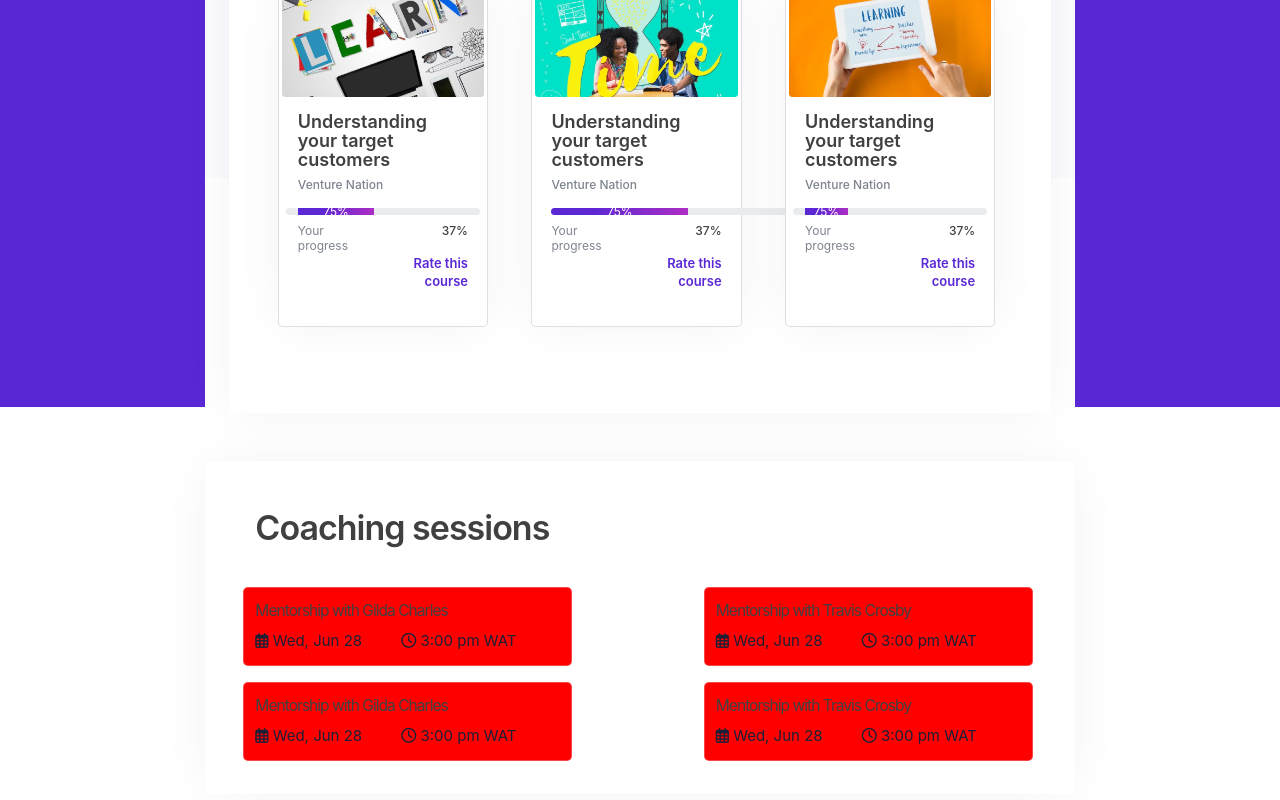
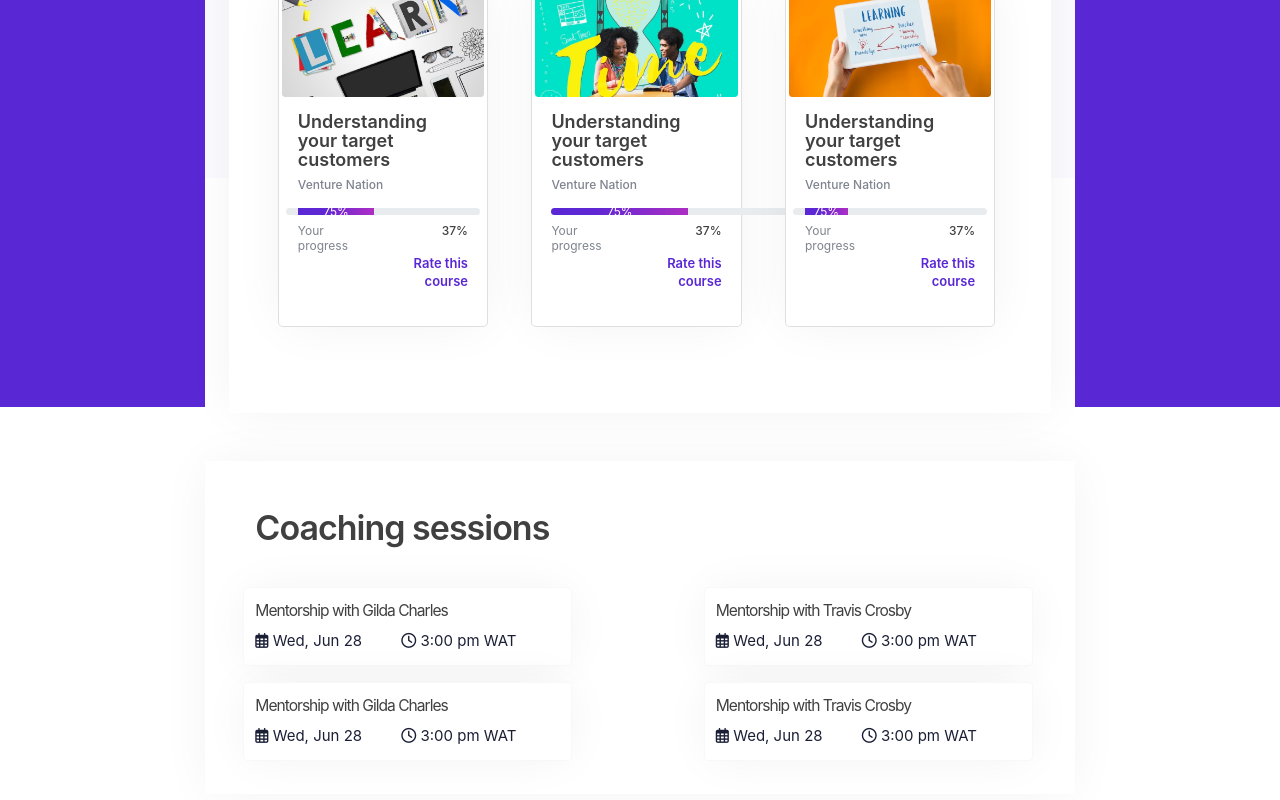
Before and after one commit to Ayodeji0955/vue-project, a Vue app: page /dashboard in a window 1280 px wide. Shown: the part 622-1422 px from the top of the page. Built offline with nearby package versions, Linux system fonts and the light colour scheme.

Commit message:
added box-shadow and background-color to the main-col style in CoachingSession component

```diff
--- a/src/components/dashboard/CoachingSession.vue
+++ b/src/components/dashboard/CoachingSession.vue
@@ -68,7 +68,8 @@
     }
 
     &__main-col {
-        background-color: red;
+        background: #FFF;
+        box-shadow: 0px 0px 50px -5px rgba(0, 0, 0, 0.06);
         border-radius: 0.3125rem;
         border: 1px solid rgba(230, 230, 230, 0.30);
         padding: 0.8125rem 3rem 0.75rem 0.6875rem;
```
